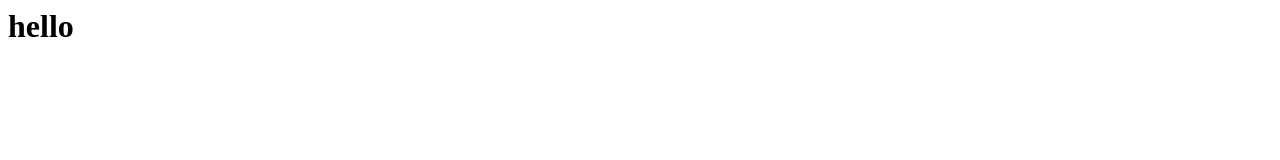
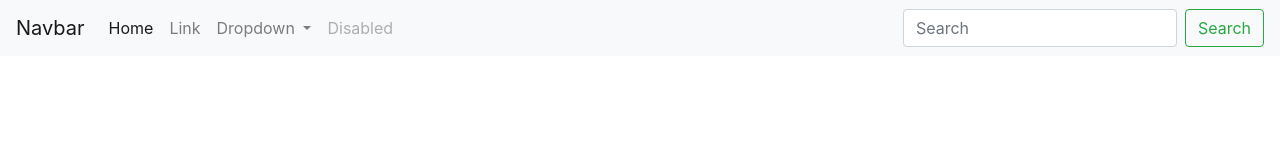
Before and after one commit to leakena/internship, a website: page index.html in a window 1280 px wide. Drawn offline with nearby package versions, Linux system fonts and the light colour scheme.

```diff
--- a/index.html
+++ b/index.html
@@ -1,8 +1,51 @@
-<htm>
-    <head>
-        <title>Test</title>
-    </head>
-    <body>
-        <h1>hello</h1>
-    </body>
-</htm>
+
+<html>
+<head>
+    <meta charset="UTF-8">
+    <meta name="viewport"
+          content="width=device-width, user-scalable=no, initial-scale=1.0, maximum-scale=1.0, minimum-scale=1.0">
+    <meta http-equiv="X-UA-Compatible" content="ie=edge">
+    <title>Internship 2019</title>
+    <link rel="stylesheet" href="node_modules/bootstrap/dist/css/bootstrap.min.css">
+</head>
+<body>
+<nav class="navbar navbar-expand-lg navbar-light bg-light">
+    <a class="navbar-brand" href="#">Navbar</a>
+    <button class="navbar-toggler" type="button" data-toggle="collapse" data-target="#navbarSupportedContent" aria-controls="navbarSupportedContent" aria-expanded="false" aria-label="Toggle navigation">
+        <span class="navbar-toggler-icon"></span>
+    </button>
+
+    <div class="collapse navbar-collapse" id="navbarSupportedContent">
+        <ul class="navbar-nav mr-auto">
+            <li class="nav-item active">
+                <a class="nav-link" href="#">Home <span class="sr-only">(current)</span></a>
+            </li>
+            <li class="nav-item">
+                <a class="nav-link" href="#">Link</a>
+            </li>
+            <li class="nav-item dropdown">
+                <a class="nav-link dropdown-toggle" href="#" id="navbarDropdown" role="button" data-toggle="dropdown" aria-haspopup="true" aria-expanded="false">
+                    Dropdown
+                </a>
+                <div class="dropdown-menu" aria-labelledby="navbarDropdown">
+                    <a class="dropdown-item" href="#">Action</a>
+                    <a class="dropdown-item" href="#">Another action</a>
+                    <div class="dropdown-divider"></div>
+                    <a class="dropdown-item" href="#">Something else here</a>
+                </div>
+            </li>
+            <li class="nav-item">
+                <a class="nav-link disabled" href="#">Disabled</a>
+            </li>
+        </ul>
+        <form class="form-inline my-2 my-lg-0">
+            <input class="form-control mr-sm-2" type="search" placeholder="Search" aria-label="Search">
+            <button class="btn btn-outline-success my-2 my-sm-0" type="submit">Search</button>
+        </form>
+    </div>
+</nav>
+
+<script src="node_modules/jquery/dist/jquery.min.js"></script>
+<script src="node_modules/bootstrap/dist/js/bootstrap.min.js"></script>
+</body>
+</html>
```
Also changed, not shown: package.json (added, +26 -0 lines), 2 other files.
